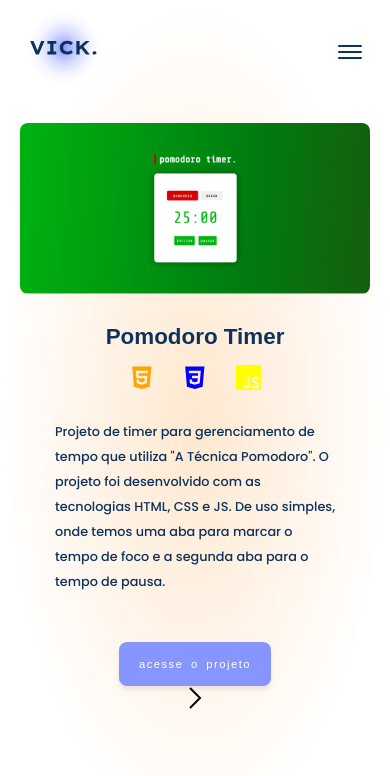
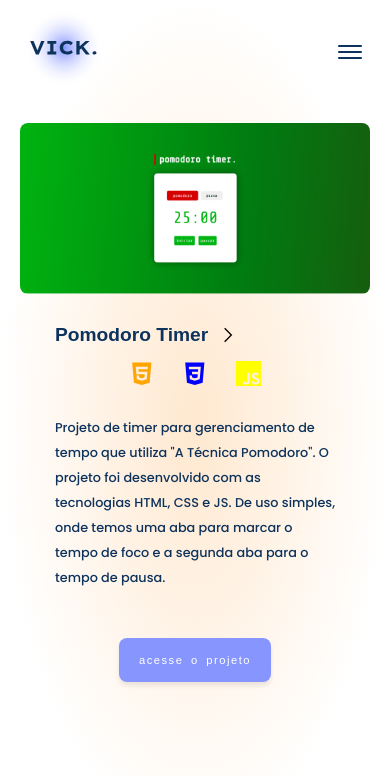
Before and after one commit to ma-vick/portfolio-pessoal, a React (Create React App) app: page /project/1 in a window 390 px wide. Shown: the top 776 px of the page. Built offline with nearby package versions, Linux system fonts and the light colour scheme; a web font is replaced by a local one.

Commit message:
project page media query

```diff
--- a/src/pages/Project/Project.css
+++ b/src/pages/Project/Project.css
@@ -85,7 +85,7 @@
     }
 
     .info-project h1 {
-        font-size: 1.4rem;
+        font-size: 1.2rem;
     }
 
     .info-project p {
@@ -96,4 +96,18 @@
     .info-project button {
         font-size: 0.7rem;
     }
+
+    .arrow {
+      font-size: 1rem;
+    }
+
+    .arrow:hover {
+      padding: 16px 8px;
+    }
+
+    .title-pp {
+      display: flex;
+      align-items: center;
+      gap: 12px;
+    }
 }
--- a/src/pages/Project/Project.jsx
+++ b/src/pages/Project/Project.jsx
@@ -15,10 +15,10 @@ export default function Project() {
 
   return (
     <main className="container container-project">
-      {projectId != 1 && (
+      {projectId != 1 && window.innerWidth > 770 && (
         <Link
           to={`/project/${Number.parseInt(projectId) - 1}`}
-          className="arrow"
+          className="arrow prev"
         >
           <GrPrevious />
         </Link>
@@ -34,11 +34,30 @@ export default function Project() {
           className="img-project-page"
         />
         <div className="info-project">
-          <h1>
-            {projects.projects[projectId - 1].nameProject
-              ? projects.projects[projectId - 1].nameProject
-              : "em breve"}
-          </h1>
+          <span className="title-pp">
+            {projectId != 1 && window.innerWidth <= 770 && (
+              <Link
+                to={`/project/${Number.parseInt(projectId) - 1}`}
+                className="arrow prev"
+              >
+                <GrPrevious />
+              </Link>
+            )}
+            <h1>
+              {projects.projects[projectId - 1].nameProject
+                ? projects.projects[projectId - 1].nameProject
+                : "em breve"}
+            </h1>
+            {projectId != projects.projects.length - 1 &&
+              window.innerWidth <= 770 && (
+                <Link
+                  to={`/project/${Number.parseInt(projectId) + 1}`}
+                  className="arrow next"
+                >
+                  <GrNext />
+                </Link>
+              )}
+          </span>
           <div className="tech-icon-pp">
             {projects.projects[projectId - 1].tecnologias.map((tec) => (
               <Technology name={tec} />
@@ -52,10 +71,10 @@ export default function Project() {
           </a>
         </div>
       </div>
-      {Number.parseInt(projectId) != projects.projects.length - 1 && (
+      {projectId != projects.projects.length - 1 && window.innerWidth > 770 && (
         <Link
           to={`/project/${Number.parseInt(projectId) + 1}`}
-          className="arrow"
+          className="arrow next"
         >
           <GrNext />
         </Link>
```
